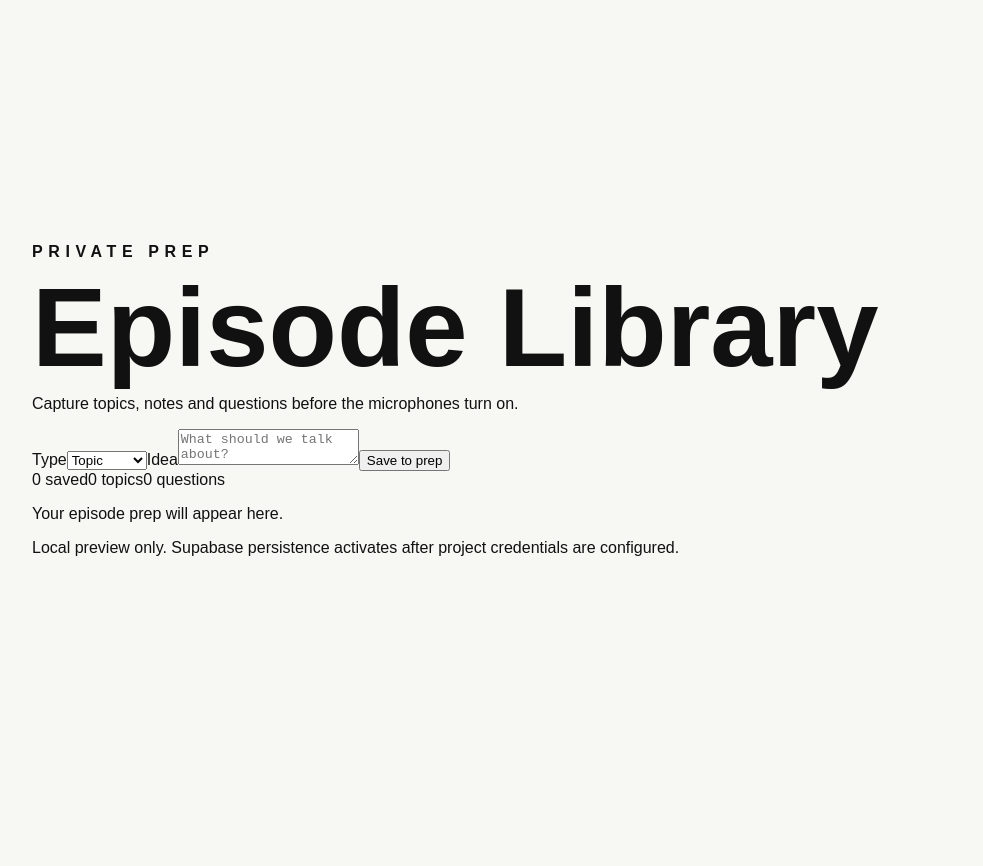
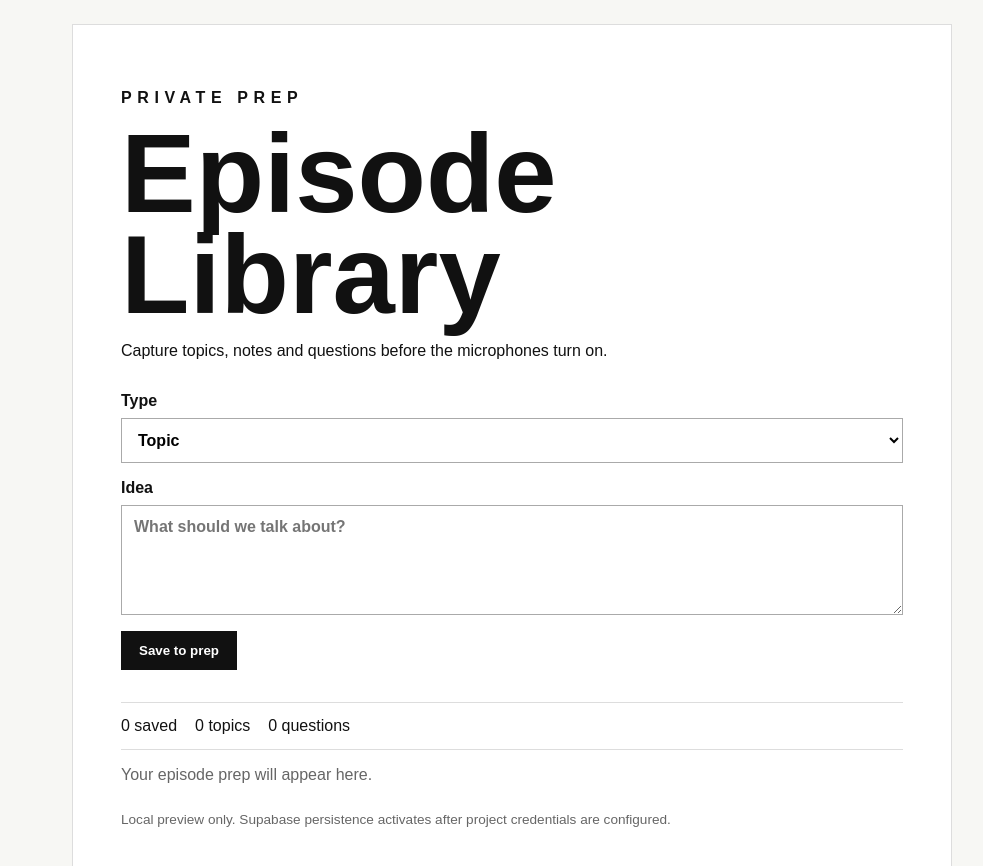
Before and after one commit to Battle365/Just-talk-Podcast, a Next.js app: page /prep in a window 1280 px wide. Shown: the top 866 px of the page, without its empty margins (128-1111 px from the left). Before the commit the page ends 800 px from the top, so only its background shows below. Built offline with nearby package versions, Linux system fonts and the light colour scheme.

Commit message:
style: add prep library workspace

```diff
--- a/src/app/globals.css
+++ b/src/app/globals.css
@@ -1 +1,2 @@
 :root{font-family:Arial,sans-serif;background:#f7f7f4;color:#111}*{box-sizing:border-box}body{margin:0}main{min-height:100vh;display:grid;place-items:center;padding:24px}section{width:min(960px,100%)}.eyebrow{letter-spacing:.35em;font-weight:700}h1{font-size:clamp(3rem,9vw,7rem);line-height:.9;margin:.15em 0}.cards{display:grid;grid-template-columns:repeat(auto-fit,minmax(220px,1fr));gap:16px;margin-top:40px}.cards article{background:white;border:1px solid #ddd;padding:22px;min-height:160px}.status{margin-top:32px;font-size:.85rem}
+.workspace{width:min(880px,100%);background:#fff;border:1px solid #ddd;padding:clamp(20px,5vw,48px)}.prep-form{display:grid;gap:16px;margin:32px 0}.prep-form label{display:grid;gap:8px;font-weight:700}.prep-form select,.prep-form textarea{font:inherit;padding:12px;border:1px solid #aaa;background:#fff}.prep-form textarea{min-height:110px;resize:vertical}.prep-form button{width:max-content;padding:12px 18px;background:#111;color:#fff;border:0;font-weight:700}.prep-summary{display:flex;gap:18px;flex-wrap:wrap;padding:14px 0;border-block:1px solid #ddd}.prep-list article{padding:16px 0;border-bottom:1px solid #eee}.prep-list small{text-transform:uppercase;letter-spacing:.12em}.empty,.privacy-note{color:#666}.privacy-note{font-size:.85rem;margin-top:28px}
```
